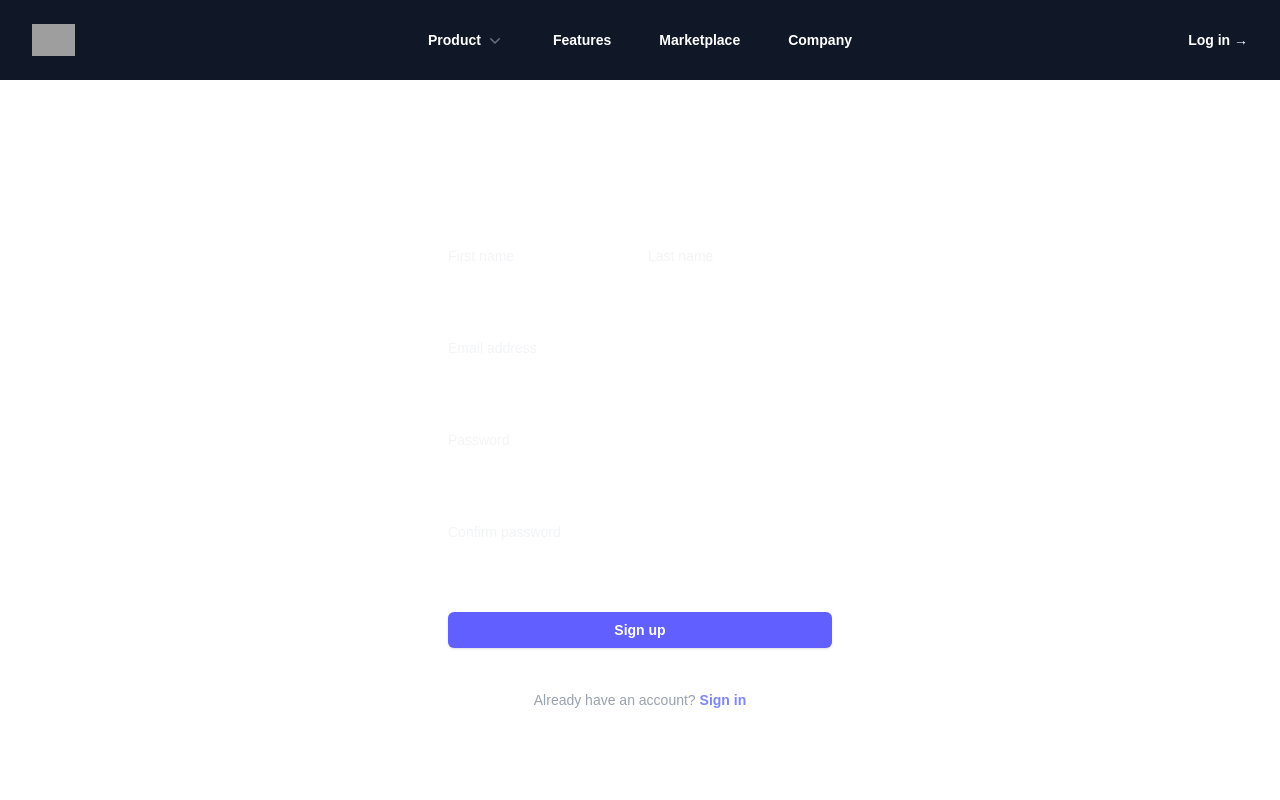
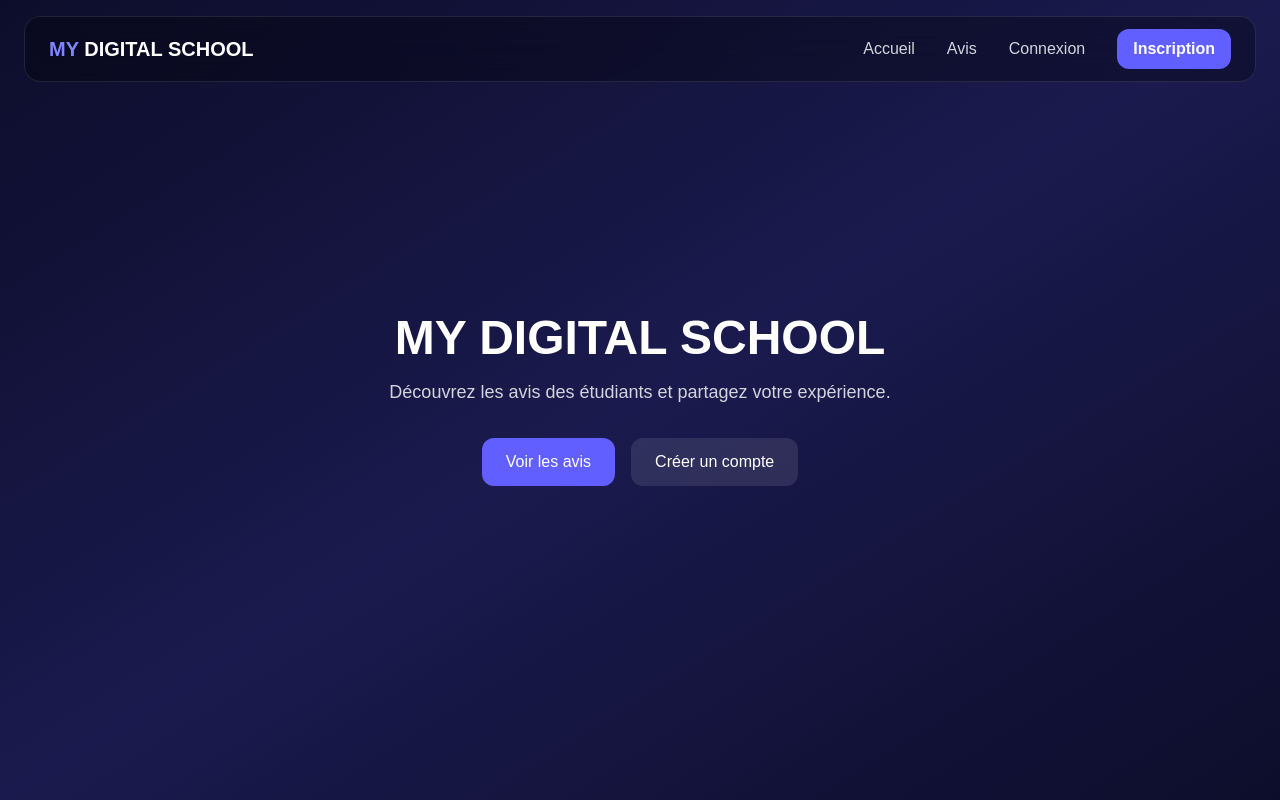
Before and after one commit to temirovdenil-cyber/API-ET-NEXT-BTS-SIO, a Next.js app: page / in a window 1280 px wide. Built offline with nearby package versions, Linux system fonts and the light colour scheme; grey boxes are pictures that could not be loaded.

Commit message:
Refonte du menu navbar

```diff
--- a/app/layout.js
+++ b/app/layout.js
@@ -1,5 +1,6 @@
 import { Geist, Geist_Mono } from "next/font/google";
 import "./globals.css";
+import Navbar from "@/components/navbar";
 
 const geistSans = Geist({
   variable: "--font-geist-sans",
@@ -12,17 +13,20 @@ const geistMono = Geist_Mono({
 });
 
 export const metadata = {
-  title: "Create Next App",
-  description: "Generated by create next app",
+  title: "MDS Avis",
+  description: "Application d'avis My Digital School",
 };
 
 export default function RootLayout({ children }) {
   return (
     <html
-      lang="en"
+      lang="fr"
       className={`${geistSans.variable} ${geistMono.variable} h-full antialiased`}
     >
-      <body className="min-h-full flex flex-col">{children}</body>
+      <body className="min-h-full flex flex-col bg-gray-950">
+        <Navbar />
+        {children}
+      </body>
     </html>
   );
 }
--- a/app/page.js
+++ b/app/page.js
@@ -1,12 +1,37 @@
-import Navbar from '@/components/navbar'
-import Form from '@/components/form'
 export default function Home() {
   return (
-    <div>
-      <Navbar />
-      <Form />
+    <main className="min-h-screen bg-linear-to-br from-[#0d0d2b] via-[#1a1a4e] to-[#0d0d2b] flex items-center justify-center">
 
-    </div>
+      <div className="text-center">
 
-  );
+        <h1 className="text-5xl font-bold text-white mb-4">
+          MY DIGITAL SCHOOL
+        </h1>
+
+        <p className="text-gray-300 text-lg mb-8">
+          Découvrez les avis des étudiants et partagez votre expérience.
+        </p>
+
+        <div className="flex gap-4 justify-center">
+
+          <a
+            href="/avis"
+            className="bg-indigo-500 text-white px-6 py-3 rounded-xl"
+          >
+            Voir les avis
+          </a>
+
+          <a
+            href="/register"
+            className="bg-white/10 text-white px-6 py-3 rounded-xl"
+          >
+            Créer un compte
+          </a>
+
+        </div>
+
+      </div>
+
+    </main>
+  )
 }
--- a/components/navbar.js
+++ b/components/navbar.js
@@ -1,200 +1,57 @@
-'use client'
+'use client';
 
-import { useState } from 'react'
-import {
-  Dialog,
-  DialogPanel,
-  Disclosure,
-  DisclosureButton,
-  DisclosurePanel,
-  Popover,
-  PopoverButton,
-  PopoverGroup,
-  PopoverPanel,
-} from '@headlessui/react'
-import {
-  ArrowPathIcon,
-  Bars3Icon,
-  ChartPieIcon,
-  CursorArrowRaysIcon,
-  FingerPrintIcon,
-  SquaresPlusIcon,
-  XMarkIcon,
-} from '@heroicons/react/24/outline'
-import { ChevronDownIcon, PhoneIcon, PlayCircleIcon } from '@heroicons/react/20/solid'
-
-const products = [
-  { name: 'Analytics', description: 'Get a better understanding of your traffic', href: '#', icon: ChartPieIcon },
-  { name: 'Engagement', description: 'Speak directly to your customers', href: '#', icon: CursorArrowRaysIcon },
-  { name: 'Security', description: 'Your customers’ data will be safe and secure', href: '#', icon: FingerPrintIcon },
-  { name: 'Integrations', description: 'Connect with third-party tools', href: '#', icon: SquaresPlusIcon },
-  { name: 'Automations', description: 'Build strategic funnels that will convert', href: '#', icon: ArrowPathIcon },
-]
-const callsToAction = [
-  { name: 'Watch demo', href: '#', icon: PlayCircleIcon },
-  { name: 'Contact sales', href: '#', icon: PhoneIcon },
-]
+import Link from "next/link";
 
 export default function Navbar() {
-  const [mobileMenuOpen, setMobileMenuOpen] = useState(false)
+  return (
+    <header className="fixed top-0 left-0 w-full z-50">
+      <nav className="mx-auto max-w-7xl px-6 py-4">
+        <div className="flex items-center justify-between rounded-2xl border border-white/10 bg-black/30 backdrop-blur-xl px-6 py-3">
 
-  return (
-    <header className="bg-gray-900">
-      <nav aria-label="Global" className="mx-auto flex max-w-7xl items-center justify-between p-6 lg:px-8">
-        <div className="flex lg:flex-1">
-          <a href="#" className="-m-1.5 p-1.5">
-            <span className="sr-only">Your Company</span>
-            <img
-              alt=""
-              src="https://tailwindcss.com/plus-assets/img/logos/mark.svg?color=indigo&shade=500"
-              className="h-8 w-auto"
-            />
-          </a>
-        </div>
-        <div className="flex lg:hidden">
-          <button
-            type="button"
-            onClick={() => setMobileMenuOpen(true)}
-            className="-m-2.5 inline-flex items-center justify-center rounded-md p-2.5 text-gray-400"
+          {/* Logo */}
+          <Link
+            href="/"
+            className="text-xl font-bold text-white"
           >
-            <span className="sr-only">Open main menu</span>
-            <Bars3Icon aria-hidden="true" className="size-6" />
-          </button>
-        </div>
-        <PopoverGroup className="hidden lg:flex lg:gap-x-12">
-          <Popover className="relative">
-            <PopoverButton className="flex items-center gap-x-1 text-sm/6 font-semibold text-white">
-              Product
-              <ChevronDownIcon aria-hidden="true" className="size-5 flex-none text-gray-500" />
-            </PopoverButton>
+            <span className="text-indigo-400">MY</span> DIGITAL SCHOOL
+          </Link>
 
-            <PopoverPanel
-              transition
-              className="absolute left-1/2 z-10 mt-3 w-screen max-w-md -translate-x-1/2 overflow-hidden rounded-3xl bg-gray-800 outline-1 -outline-offset-1 outline-white/10 transition data-closed:translate-y-1 data-closed:opacity-0 data-enter:duration-200 data-enter:ease-out data-leave:duration-150 data-leave:ease-in"
+
+          {/* Menu */}
+          <div className="hidden md:flex items-center gap-8">
+
+            <Link
+              href="/"
+              className="text-gray-300 hover:text-white transition"
             >
-              <div className="p-4">
-                {products.map((item) => (
-                  <div
-                    key={item.name}
-                    className="group relative flex items-center gap-x-6 rounded-lg p-4 text-sm/6 hover:bg-white/5"
-                  >
-                    <div className="flex size-11 flex-none items-center justify-center rounded-lg bg-gray-700/50 group-hover:bg-gray-700">
-                      <item.icon aria-hidden="true" className="size-6 text-gray-400 group-hover:text-white" />
-                    </div>
-                    <div className="flex-auto">
-                      <a href={item.href} className="block font-semibold text-white">
-                        {item.name}
-                        <span className="absolute inset-0" />
-                      </a>
-                      <p className="mt-1 text-gray-400">{item.description}</p>
-                    </div>
-                  </div>
-                ))}
-              </div>
-              <div className="grid grid-cols-2 divide-x divide-white/10 bg-gray-700/50">
-                {callsToAction.map((item) => (
-                  <a
-                    key={item.name}
-                    href={item.href}
-                    className="flex items-center justify-center gap-x-2.5 p-3 text-sm/6 font-semibold text-white hover:bg-gray-700/50"
-                  >
-                    <item.icon aria-hidden="true" className="size-5 flex-none text-gray-500" />
-                    {item.name}
-                  </a>
-                ))}
-              </div>
-            </PopoverPanel>
-          </Popover>
+              Accueil
+            </Link>
 
-          <a href="#" className="text-sm/6 font-semibold text-white">
-            Features
-          </a>
-          <a href="#" className="text-sm/6 font-semibold text-white">
-            Marketplace
-          </a>
-          <a href="#" className="text-sm/6 font-semibold text-white">
-            Company
-          </a>
-        </PopoverGroup>
-        <div className="hidden lg:flex lg:flex-1 lg:justify-end">
-          <a href="#" className="text-sm/6 font-semibold text-white">
-            Log in <span aria-hidden="true">&rarr;</span>
-          </a>
+            <Link
+              href="/avis"
+              className="text-gray-300 hover:text-white transition"
+            >
+              Avis
+            </Link>
+
+            <Link
+              href="/login"
+              className="text-gray-300 hover:text-white transition"
+            >
+              Connexion
+            </Link>
+
+            <Link
+              href="/register"
+              className="rounded-xl bg-indigo-500 px-4 py-2 text-white font-semibold hover:bg-indigo-400 transition"
+            >
+              Inscription
+            </Link>
+
+          </div>
+
         </div>
       </nav>
-      <Dialog open={mobileMenuOpen} onClose={setMobileMenuOpen} className="lg:hidden">
-        <div className="fixed inset-0 z-50" />
-        <DialogPanel className="fixed inset-y-0 right-0 z-50 w-full overflow-y-auto bg-gray-900 p-6 sm:max-w-sm sm:ring-1 sm:ring-gray-100/10">
-          <div className="flex items-center justify-between">
-            <a href="#" className="-m-1.5 p-1.5">
-              <span className="sr-only">Your Company</span>
-              <img
-                alt=""
-                src="https://tailwindcss.com/plus-assets/img/logos/mark.svg?color=indigo&shade=500"
-                className="h-8 w-auto"
-              />
-            </a>
-            <button
-              type="button"
-              onClick={() => setMobileMenuOpen(false)}
-              className="-m-2.5 rounded-md p-2.5 text-gray-400"
-            >
-              <span className="sr-only">Close menu</span>
-              <XMarkIcon aria-hidden="true" className="size-6" />
-            </button>
-          </div>
-          <div className="mt-6 flow-root">
-            <div className="-my-6 divide-y divide-white/10">
-              <div className="space-y-2 py-6">
-                <Disclosure as="div" className="-mx-3">
-                  <DisclosureButton className="group flex w-full items-center justify-between rounded-lg py-2 pr-3.5 pl-3 text-base/7 font-semibold text-white hover:bg-white/5">
-                    Product
-                    <ChevronDownIcon aria-hidden="true" className="size-5 flex-none group-data-open:rotate-180" />
-                  </DisclosureButton>
-                  <DisclosurePanel className="mt-2 space-y-2">
-                    {[...products, ...callsToAction].map((item) => (
-                      <DisclosureButton
-                        key={item.name}
-                        as="a"
-                        href={item.href}
-                        className="block rounded-lg py-2 pr-3 pl-6 text-sm/7 font-semibold text-white hover:bg-white/5"
-                      >
-                        {item.name}
-                      </DisclosureButton>
-                    ))}
-                  </DisclosurePanel>
-                </Disclosure>
-                <a
-                  href="#"
-                  className="-mx-3 block rounded-lg px-3 py-2 text-base/7 font-semibold text-white hover:bg-white/5"
-                >
-                  Features
-                </a>
-                <a
-                  href="#"
-                  className="-mx-3 block rounded-lg px-3 py-2 text-base/7 font-semibold text-white hover:bg-white/5"
-                >
-                  Marketplace
-                </a>
-                <a
-                  href="#"
-                  className="-mx-3 block rounded-lg px-3 py-2 text-base/7 font-semibold text-white hover:bg-white/5"
-                >
-                  Company
-                </a>
-              </div>
-              <div className="py-6">
-                <a
-                  href="#"
-                  className="-mx-3 block rounded-lg px-3 py-2.5 text-base/7 font-semibold text-white hover:bg-white/5"
-                >
-                  Log in
-                </a>
-              </div>
-            </div>
-          </div>
-        </DialogPanel>
-      </Dialog>
     </header>
-  )
+  );
 }
```
